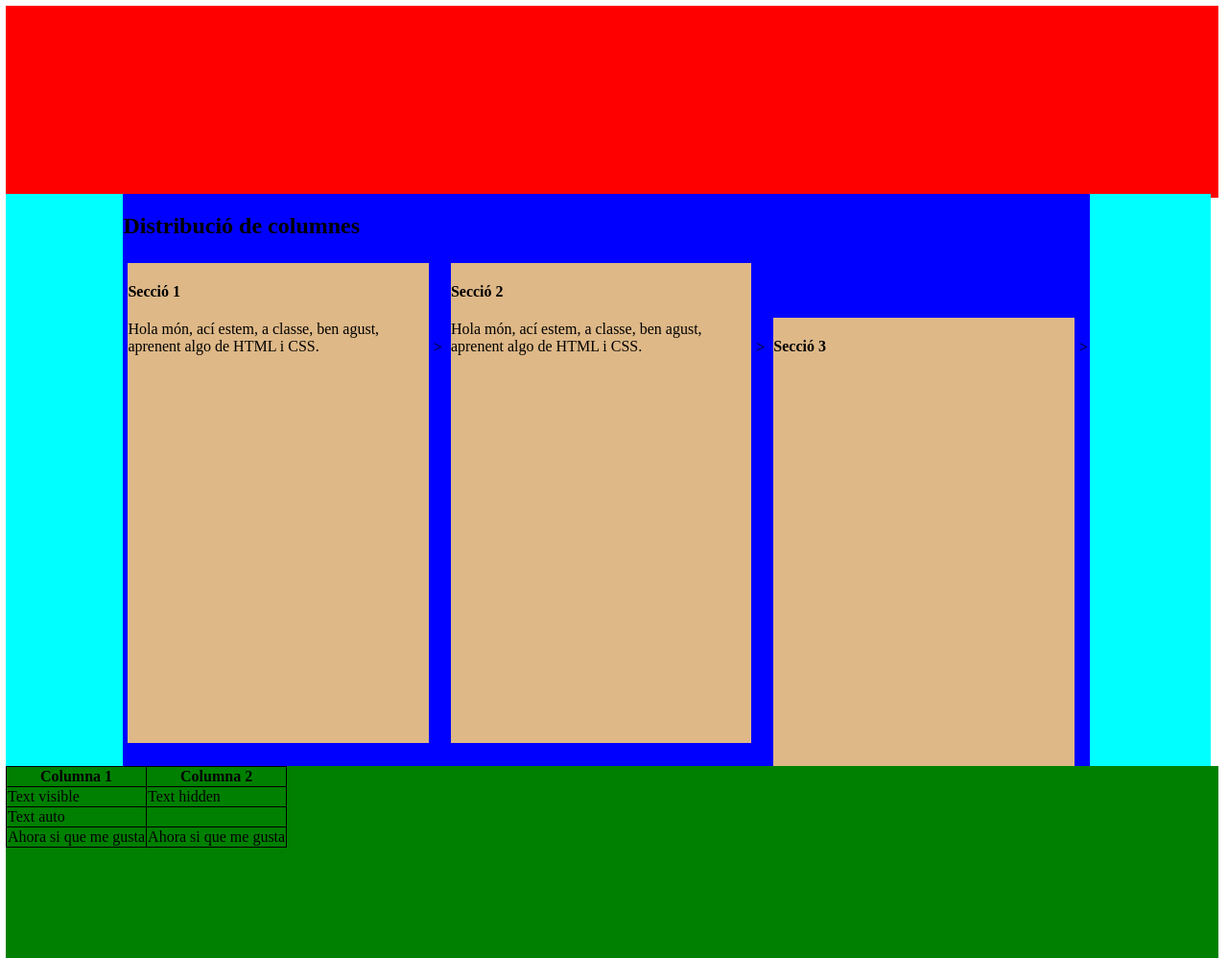
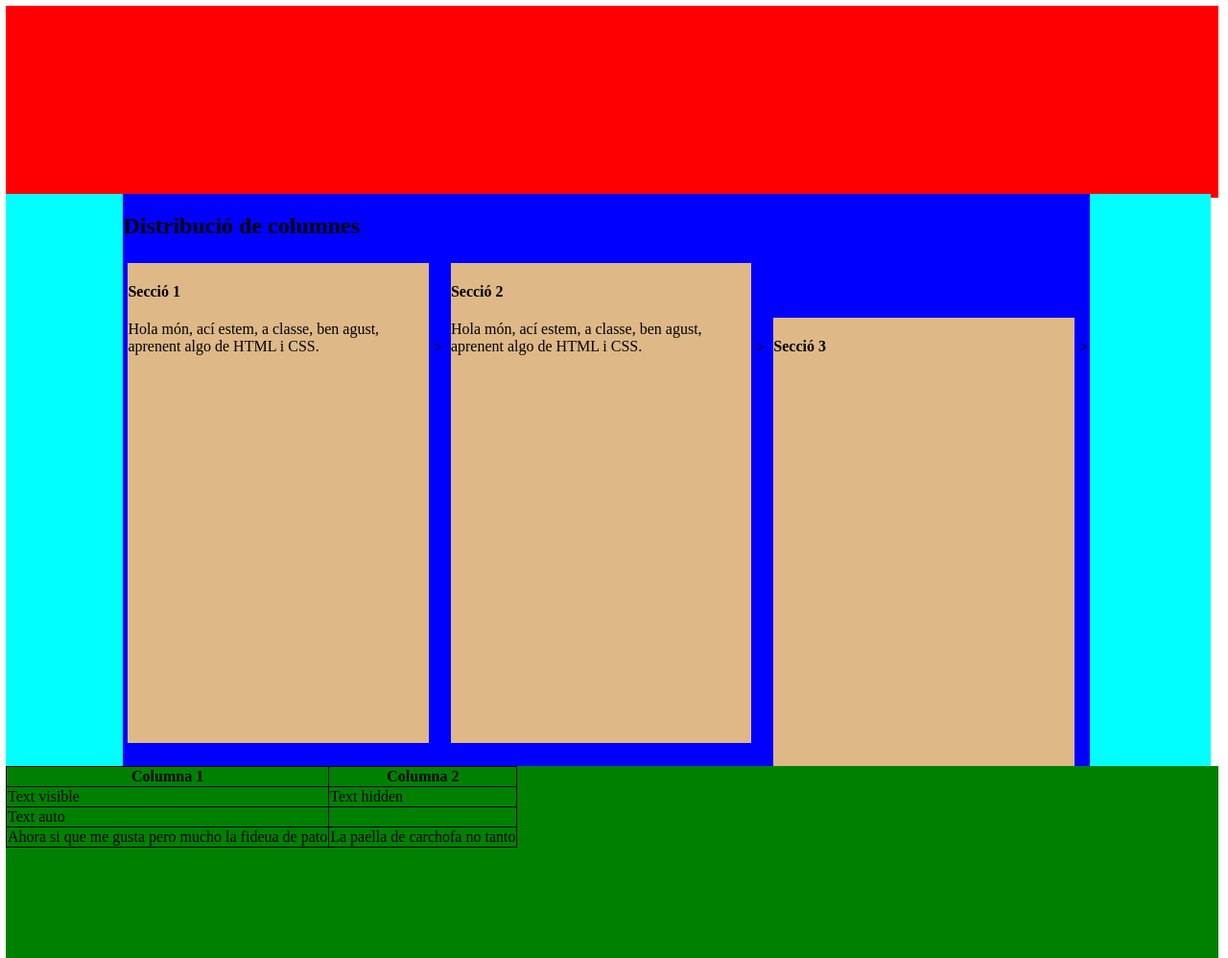
Before and after one commit to PauSubdelegado/trabajoGitHub, a plain HTML site: page index.html in a window 1280 px wide. Shown: the whole page at 96% size. Drawn offline with Linux system fonts and the light colour scheme.

Commit message:
Añadido nuevo contenido a index.html

```diff
--- a/index.html
+++ b/index.html
@@ -42,8 +42,8 @@
                 <td>Text auto</td>
             </tr>
             <tr>
-                <td>Ahora si que me gusta</td>
-                <td>Ahora si que me gusta</td>
+                <td>Ahora si que me gusta pero mucho la fideua de pato</td>
+                <td>La paella de carchofa no tanto</td>
             </tr>
         </table>
     </footer>
```
